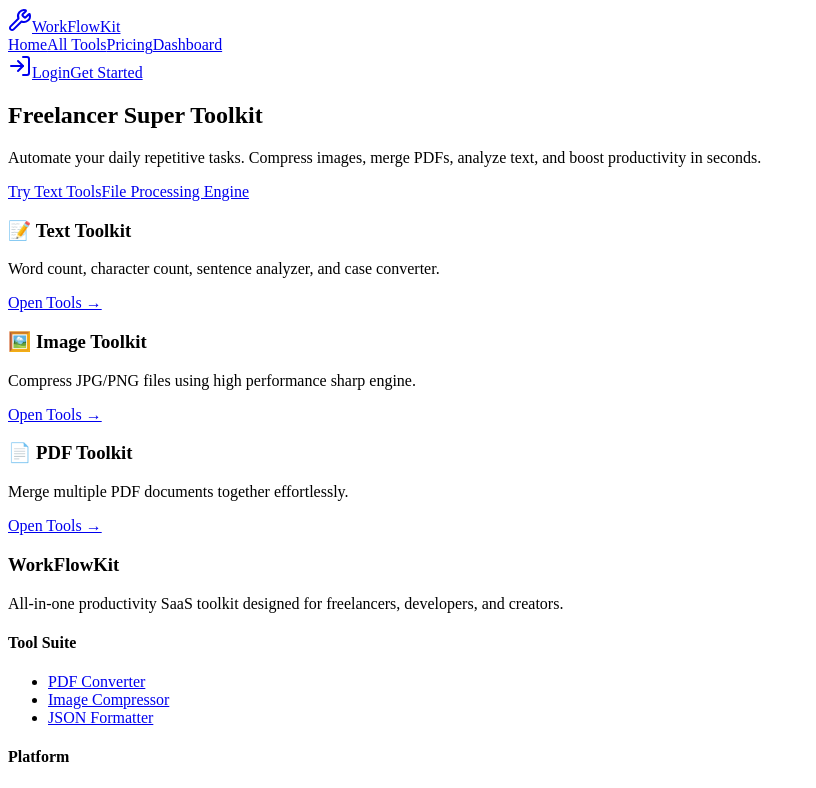
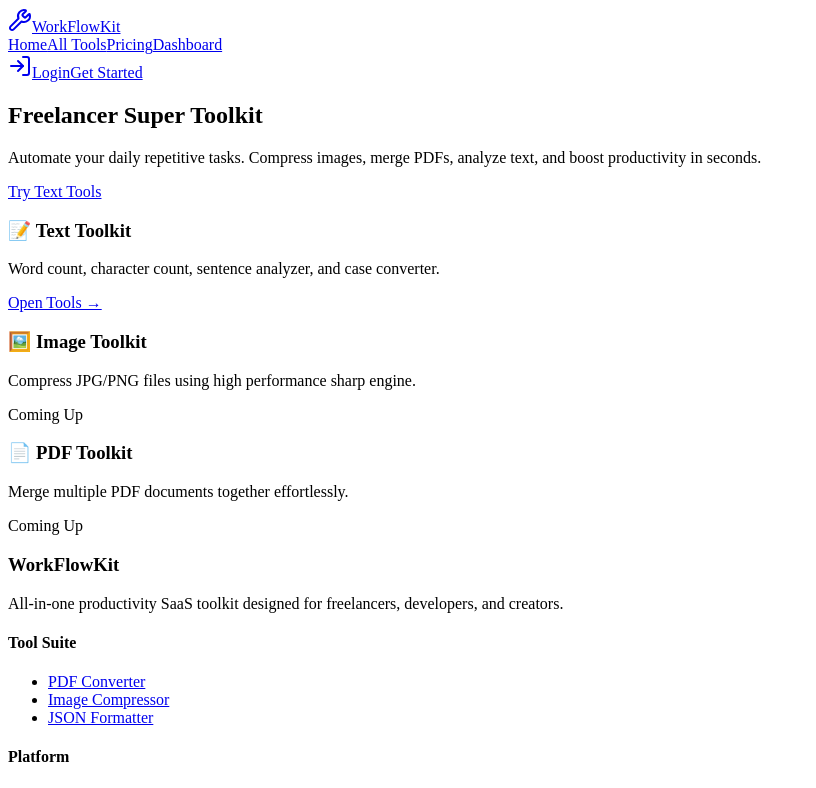
Before and after one commit to princebadlan76-tech/Worklio, a React (Vite) app in the folder frontend/: page / in a window 1280 px wide. Shown: the top 788 px of the page, without its empty margins (0-816 px from the left). Built offline with nearby package versions, Linux system fonts and the light colour scheme.

Commit message:
Update and rename home.jsx to Home.jsx

```diff
--- a/frontend/src/pages/home.jsx
+++ b/frontend/src/pages/Home.jsx
@@ -4,7 +4,6 @@ import { Link } from 'react-router-dom';
 const Home = () => {
   return (
     <div className="min-h-screen bg-slate-900 text-white">
-      {/* Hero Section */}
       <section className="text-center py-20 px-4 max-w-4xl mx-auto">
         <h1 className="text-4xl md:text-6xl font-bold mb-6 bg-gradient-to-r from-blue-400 to-indigo-500 bg-clip-text text-transparent">
           Freelancer Super Toolkit
@@ -17,13 +16,9 @@ const Home = () => {
           <Link to="/tools/text" className="bg-blue-600 hover:bg-blue-700 px-6 py-3 rounded-lg font-medium transition">
             Try Text Tools
           </Link>
-          <Link to="/tools/file" className="bg-slate-800 hover:bg-slate-700 border border-slate-700 px-6 py-3 rounded-lg font-medium transition">
-            File Processing Engine
-          </Link>
         </div>
       </section>
 
-      {/* Featured Categories */}
       <section className="max-w-6xl mx-auto px-4 py-12 grid md:grid-cols-3 gap-6">
         <div className="bg-slate-800 p-6 rounded-xl border border-slate-700">
           <h3 className="text-xl font-bold mb-2 text-blue-400">📝 Text Toolkit</h3>
@@ -34,13 +29,13 @@ const Home = () => {
         <div className="bg-slate-800 p-6 rounded-xl border border-slate-700">
           <h3 className="text-xl font-bold mb-2 text-emerald-400">🖼️ Image Toolkit</h3>
           <p className="text-slate-400 text-sm mb-4">Compress JPG/PNG files using high performance sharp engine.</p>
-          <Link to="/tools/file" className="text-emerald-400 text-sm hover:underline">Open Tools →</Link>
+          <span className="text-slate-500 text-sm">Coming Up</span>
         </div>
 
         <div className="bg-slate-800 p-6 rounded-xl border border-slate-700">
           <h3 className="text-xl font-bold mb-2 text-purple-400">📄 PDF Toolkit</h3>
           <p className="text-slate-400 text-sm mb-4">Merge multiple PDF documents together effortlessly.</p>
-          <Link to="/tools/file" className="text-purple-400 text-sm hover:underline">Open Tools →</Link>
+          <span className="text-slate-500 text-sm">Coming Up</span>
         </div>
       </section>
     </div>
```
